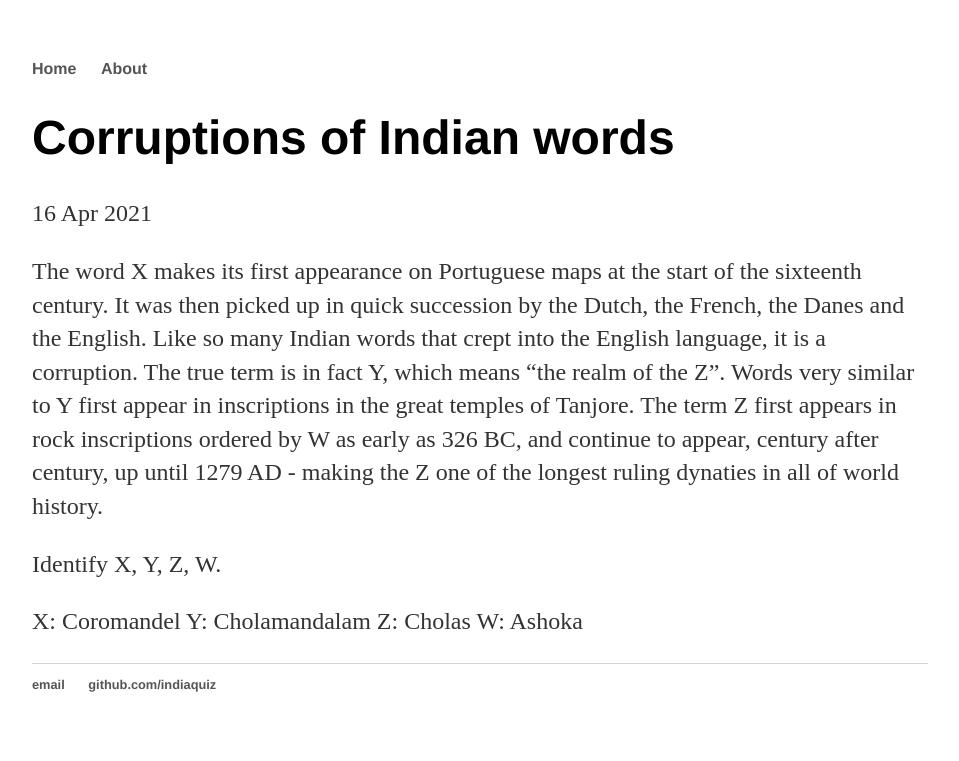
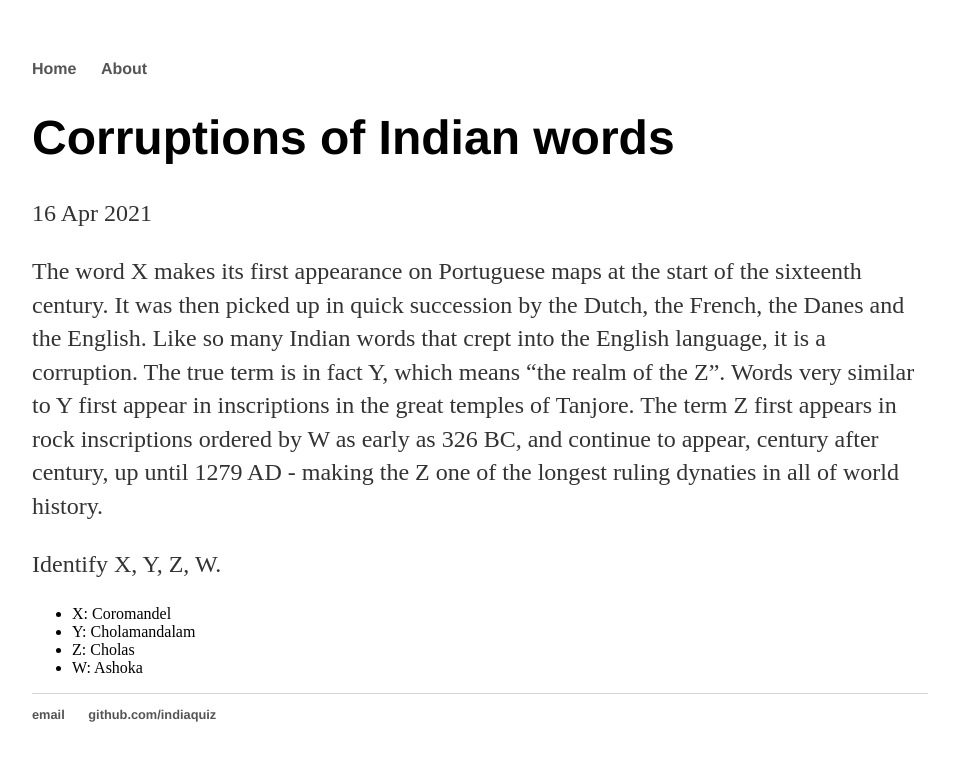
Before and after one commit to indiaquiz/indiaquiz.github.io, a Jekyll site: the page built from _posts/2021-04-16-indian-word-corruption.md, in a window 1280 px wide. Shown: the top 761 px of the page, without its empty margins (160-1119 px from the left). Built offline with Jekyll 4.4.1, drawn with Linux system fonts in a browser that asks for light colours.

```diff
--- a/_posts/2021-04-16-indian-word-corruption.md
+++ b/_posts/2021-04-16-indian-word-corruption.md
@@ -28,7 +28,7 @@ Identify X, Y, Z, W.
 
 
 
-X: Coromandel
-Y: Cholamandalam
-Z: Cholas
-W: Ashoka
+- X: Coromandel
+- Y: Cholamandalam
+- Z: Cholas
+- W: Ashoka
```
